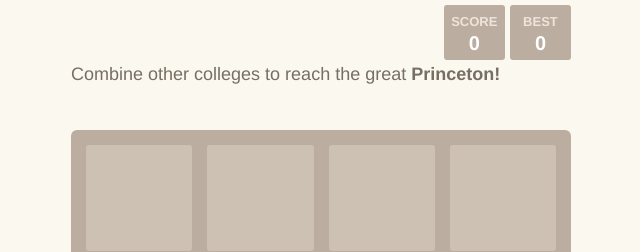
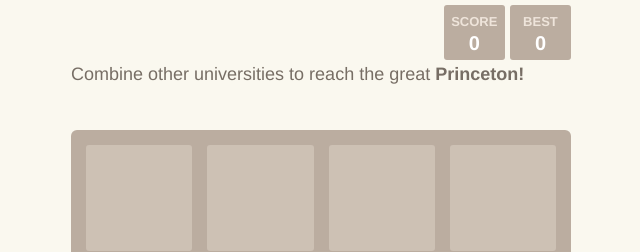
Before and after one commit to brandonz/Princeton2048, a plain HTML site: page index.html in a window 1280 px wide. Shown: the part 157-409 px from the top of the page, 319-959 px from the left. Drawn offline with Linux system fonts and the light colour scheme; a script that the page names is missing; a web font is replaced by a local one.

Commit message:
Update index.html

```diff
--- a/index.html
+++ b/index.html
@@ -22,7 +22,7 @@
         <div class="best-container">0</div>
       </div>
     </div>
-    <p class="game-intro">Combine other colleges to reach the great <strong>Princeton!</strong></p>
+    <p class="game-intro">Combine other universities to reach the great <strong>Princeton!</strong></p>
 
     <div class="game-container">
       <div class="game-message">
```
